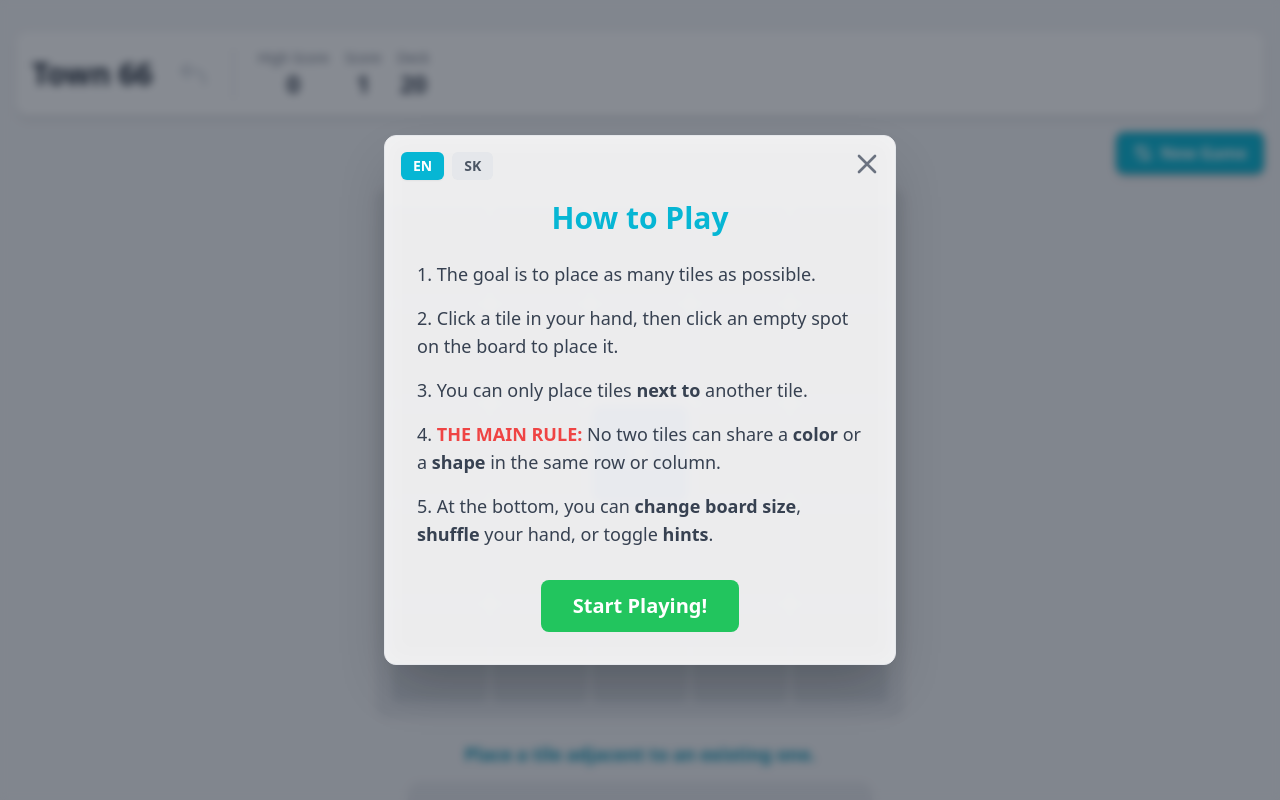
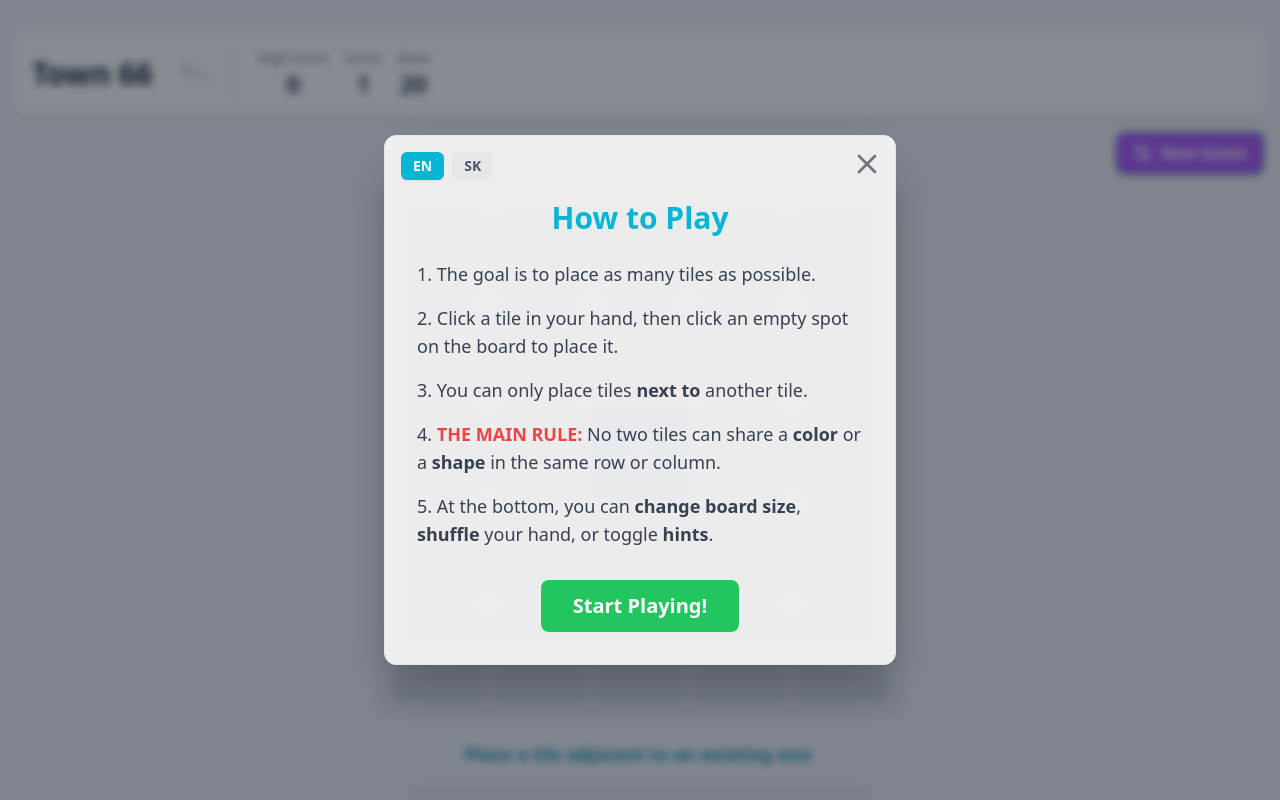
Before and after one commit to shuflovic/town_66, a React (Vite) app: page / in a window 1280 px wide. Shown: the top 800 px of the page. Built offline with nearby package versions, Linux system fonts and the light colour scheme.

Commit message:
Update App.tsx

```diff
--- a/App.tsx
+++ b/App.tsx
@@ -520,7 +520,7 @@ const App: React.FC = () => {
         <button
             onClick={() => handleStartGame(gridSize)}
             aria-label="Start a new game"
-            className="flex items-center gap-2 py-2 px-4 rounded-lg shadow-md transition-colors text-white bg-cyan-500 hover:bg-cyan-600 border border-cyan-700"
+            className="flex items-center gap-2 py-2 px-4 rounded-lg shadow-md transition-colors text-white bg-purple-500 hover:bg-cyan-600 border border-cyan-700"
         >
             <svg xmlns="http://www.w3.org/2000/svg" className="h-5 w-5" viewBox="0 0 20 20" fill="currentColor">
                 <path fillRule="evenodd" d="M4 2a1 1 0 011 1v2.101a7.002 7.002 0 0111.601 2.566 1 1 0 11-1.885.666A5.002 5.002 0 005.999 7H9a1 1 0 110 2H4a1 1 0 01-1-1V3a1 1 0 011-1zm.008 9.057a1 1 0 011.276.61A5.002 5.002 0 0014.001 13H11a1 1 0 110-2h5a1 1 0 011 1v5a1 1 0 11-2 0v-2.101a7.002 7.002 0 01-11.601-2.566 1 1 0 01.61-1.276z" clipRule="evenodd" />
```
